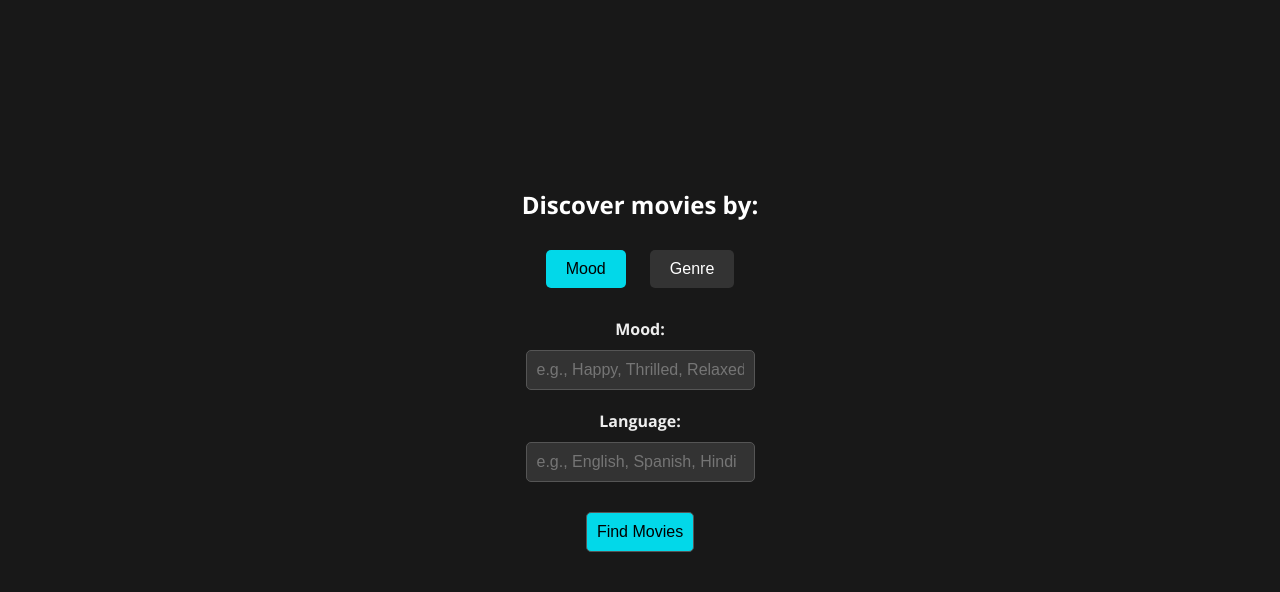
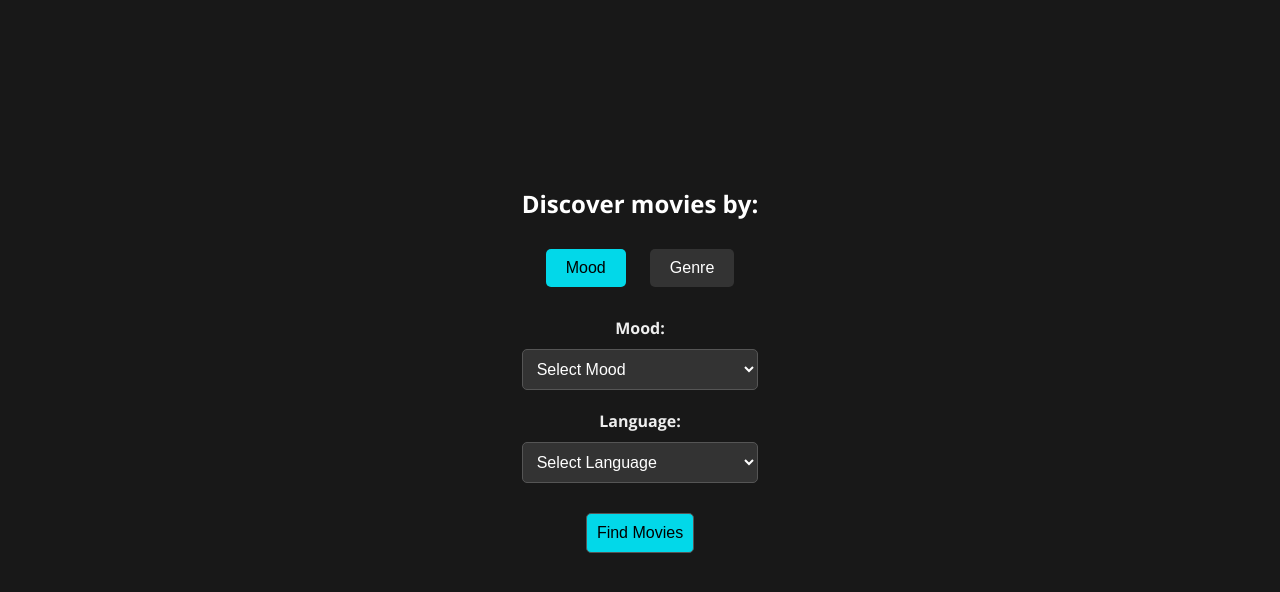
Before and after one commit to IyerChitra/moodflix, a plain HTML site: page index.html in a window 1280 px wide. Both pictures are taken after a click on the button "Try Now". Shown: the part 70-662 px from the top of the page. Drawn offline with nearby package versions, Linux system fonts and the light colour scheme.

Commit message:
Update index.html

```diff
--- a/index.html
+++ b/index.html
@@ -179,6 +179,21 @@
             margin-top: 20px;
         }
 
+        #mood-selection select,
+        #genre-selection select {
+            padding: 10px;
+            margin-bottom: 20px;
+            border-radius: 5px;
+            border: 1px solid #555;
+            background-color: #333;
+            color: #fff;
+            font-size: 1em;
+            width: 100%;
+            /* Make them take full width if desired */
+            box-sizing: border-box;
+            /* Ensure padding and border are included in the width */
+        }
+
         #mood-selection label,
         #genre-selection label {
             display: block;
@@ -310,7 +325,7 @@
     <div class="main-content">
         <div class="container">
             <div class="left-section">
-                <h1 class="headline">30 minute search for a 1 hour flick?<br>Not anymore, with <span
+                <h1 class="headline">Just type your mood or preferred genre for recommendations from <span
                         class="moodflix-blue">moodflix</span>!</h1>
                 <button class="try-now-button" onclick="showDiscoverSection()">Try Now</button>
             </div>
@@ -341,7 +356,7 @@
             <button id="mood-button" class="active">Mood</button>
             <button id="genre-button">Genre</button>
 
-            <div id="mood-selection">
+            <!--<div id="mood-selection">
                 <label for="mood">Mood:</label>
                 <input type="text" id="mood" name="mood" placeholder="e.g., Happy, Thrilled, Relaxed">
                 <label for="language">Language:</label>
@@ -349,14 +364,51 @@
                 <div>
                     <button onclick="getRecommendations('mood')">Find Movies</button>
                 </div>
+            </div>-->
+            <div id="mood-selection">
+                <label for="mood">Mood:</label>
+                <select id="mood" name="mood">
+                    <option value="">Select Mood</option>
+                    <option value="relaxed">Relaxed</option>
+                    <option value="adventurous">Adventurous</option>
+                    <option value="reflective">Reflective</option>
+                    <option value="nostalgic">Nostalgic</option>
+                </select>
+                <label for="language">Language:</label>
+                <select id="language" name="language">
+                    <option value="">Select Language</option>
+                    <option value="english">English</option>
+                    <option value="hindi">Hindi</option>
+                </select>
+                <div>
+                    <button onclick="getRecommendations('mood')">Find Movies</button>
+                </div>
             </div>
-
-            <div id="genre-selection">
+            <!--<div id="genre-selection">
                 <label for="genre-browse">Genre:</label>
                 <input type="text" id="genre-browse" name="genre-browse" placeholder="e.g., Comedy, Action, Drama">
                 <label for="language-browse">Language:</label>
                 <input type="text" id="language-browse" name="language-browse"
                     placeholder="e.g., English, Spanish, Hindi">
+                <div>
+                    <button onclick="getRecommendations('genre')">Find Movies</button>
+                </div>
+            </div>-->
+            <div id="genre-selection">
+                <label for="genre-browse">Genre:</label>
+                <select id="genre-browse" name="genre-browse">
+                    <option value="">Select Genre</option>
+                    <option value="biography">Biography</option>
+                    <option value="drama">Drama</option>
+                    <option value="coming-of-age">Coming-of-Age</option>
+                    <option value="adventure">Adventure</option>
+                </select>
+                <label for="language-browse">Language:</label>
+                <select id="language-browse" name="language-browse">
+                    <option value="">Select Language</option>
+                    <option value="english">English</option>
+                    <option value="hindi">Hindi</option>
+                </select>
                 <div>
                     <button onclick="getRecommendations('genre')">Find Movies</button>
                 </div>
```
